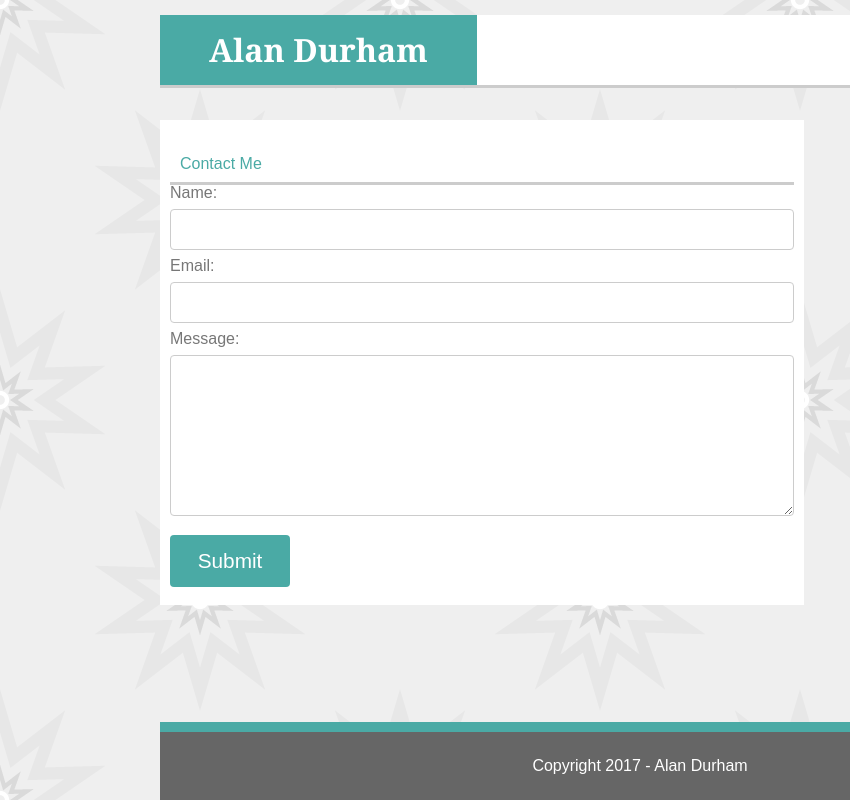
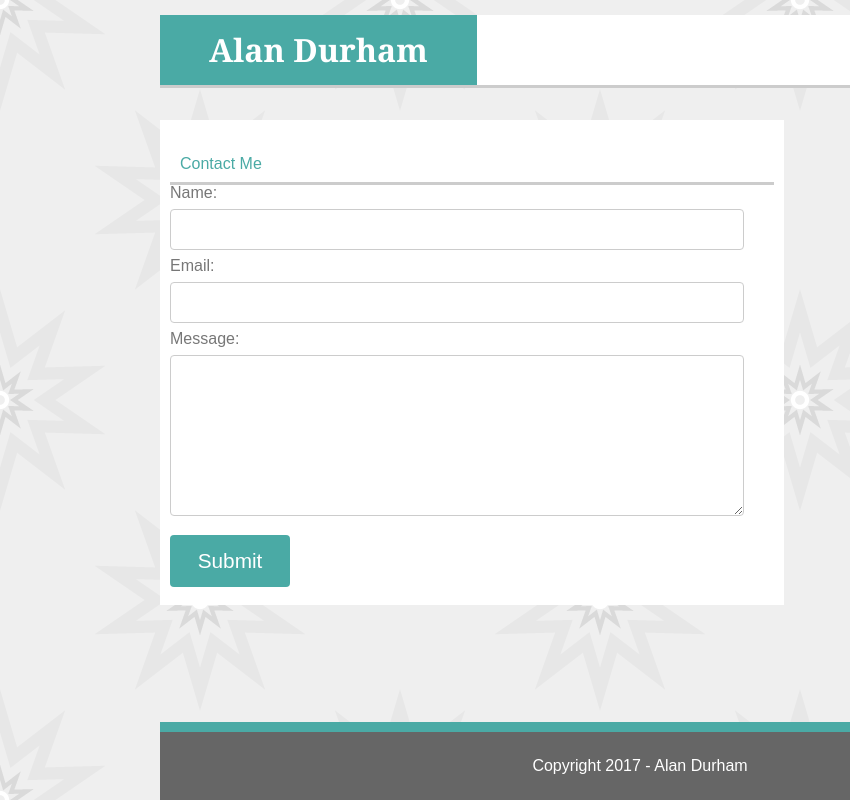
Before and after one commit to adurha10/Responsive-Portfolio, a plain HTML site: page contact.html in a window 1280 px wide. Shown: the full height of the page, 0-850 px from the left. Drawn offline with Linux system fonts and the light colour scheme.

Commit message:
css tweaks on contact page

```diff
--- a/assets/css/style.css
+++ b/assets/css/style.css
@@ -54,7 +54,7 @@ a {
 
 
 input[type=text], select {
-    width: 100%;
+    width: 95%;
     padding: 12px 20px;
     margin: 8px 0;
     display: inline-block;
@@ -64,7 +64,7 @@ input[type=text], select {
 }
 
 input[type=email], select {
-    width: 100%;
+    width: 95%;
     padding: 12px 20px;
     margin: 8px 0;
     display: inline-block;
@@ -74,7 +74,7 @@ input[type=email], select {
 }
 
 textarea {
-    width: 100%;
+    width: 95%;
     padding: 12px 20px;
     margin: 8px 0;
     display: inline-block;
--- a/contact.html
+++ b/contact.html
@@ -16,8 +16,8 @@
         <a href="contact.html"> &nbsp;Contact &nbsp;</a>
       </div>
     </header>
-  	<section class="main-content form-sheet">
-  		  <form>
+  	<section class="main-content">
+  		  <form class="form-sheet">
           <br>
           <h2>Contact Me</h2>
           Name:
```
